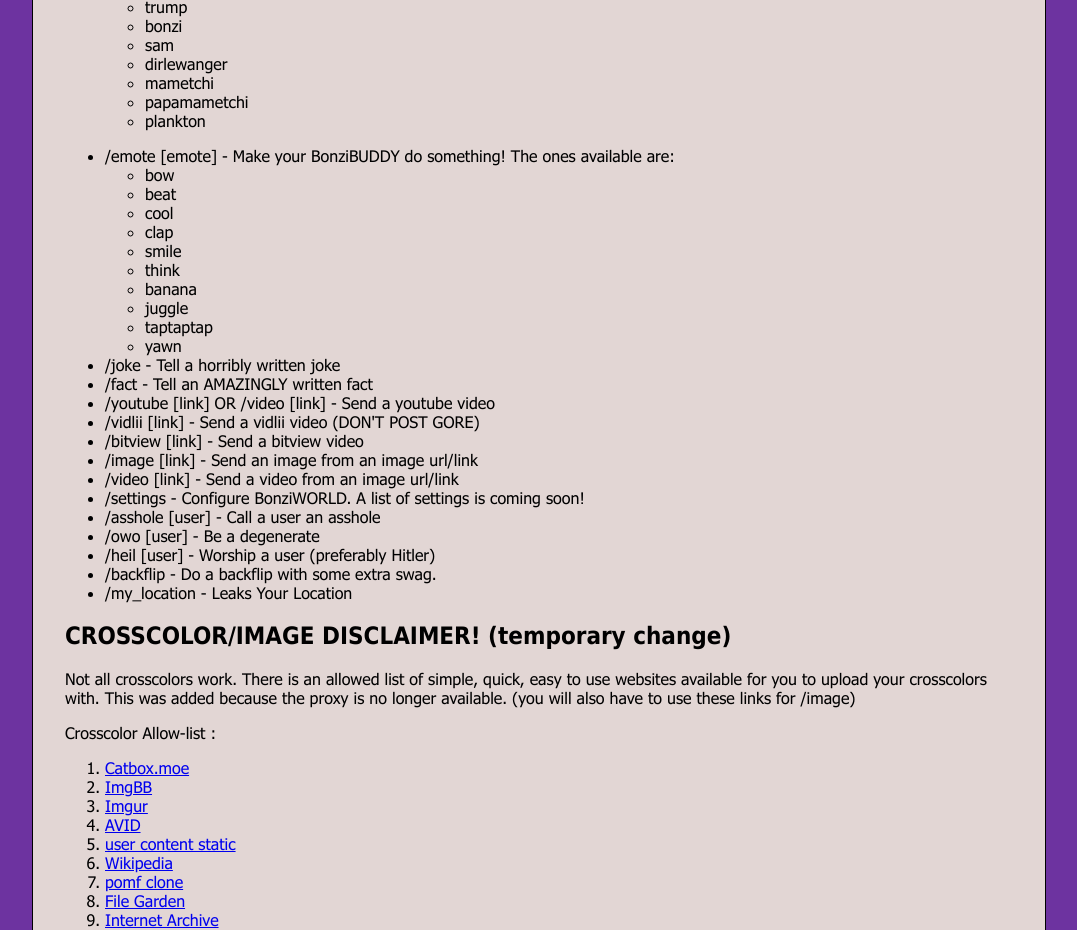
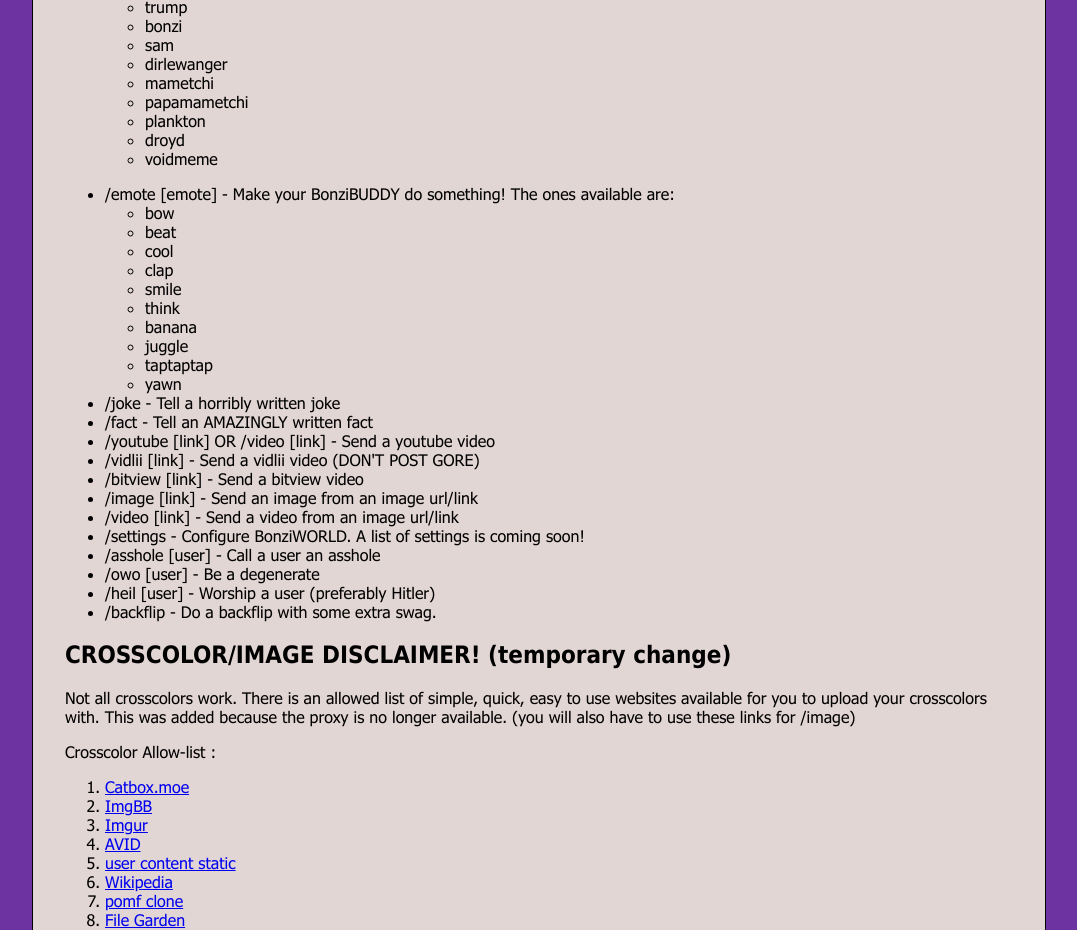
Before and after one commit to oeooeoeoeo-jpg/tspmo, a website: page client/readme.html in a window 1280 px wide. Shown: the part 881-1811 px from the top of the page, without its empty margins (101-1178 px from the left). Drawn offline with Linux system fonts and the light colour scheme.

Commit message:
Updated readme.html

```diff
--- a/client/readme.html
+++ b/client/readme.html
@@ -72,6 +72,8 @@
 			     <li>mametchi</li>
 			     <li>papamametchi</li>
 			     <li>plankton</li>
+			     <li>droyd</li>
+			     <li>voidmeme</li>
 		          </ul>
 		      </li>
 			  </ul>
@@ -103,7 +105,6 @@
 		      <li>/owo [user] - Be a degenerate</li>
 		      <li>/heil [user] - Worship a user (preferably Hitler)</li>
 		      <li>/backflip - Do a backflip with some extra swag.</li>
-		      <li>/my_location - Leaks Your Location</li>
 			</ul>
 			<h2>CROSSCOLOR/IMAGE DISCLAIMER! (temporary change)</h2>
 			<p>Not all crosscolors work. There is an allowed list of simple, quick, easy to use websites available for you to upload your crosscolors with. This was added because the proxy is no longer available. (you will also have to use these links for /image)</p>
```
